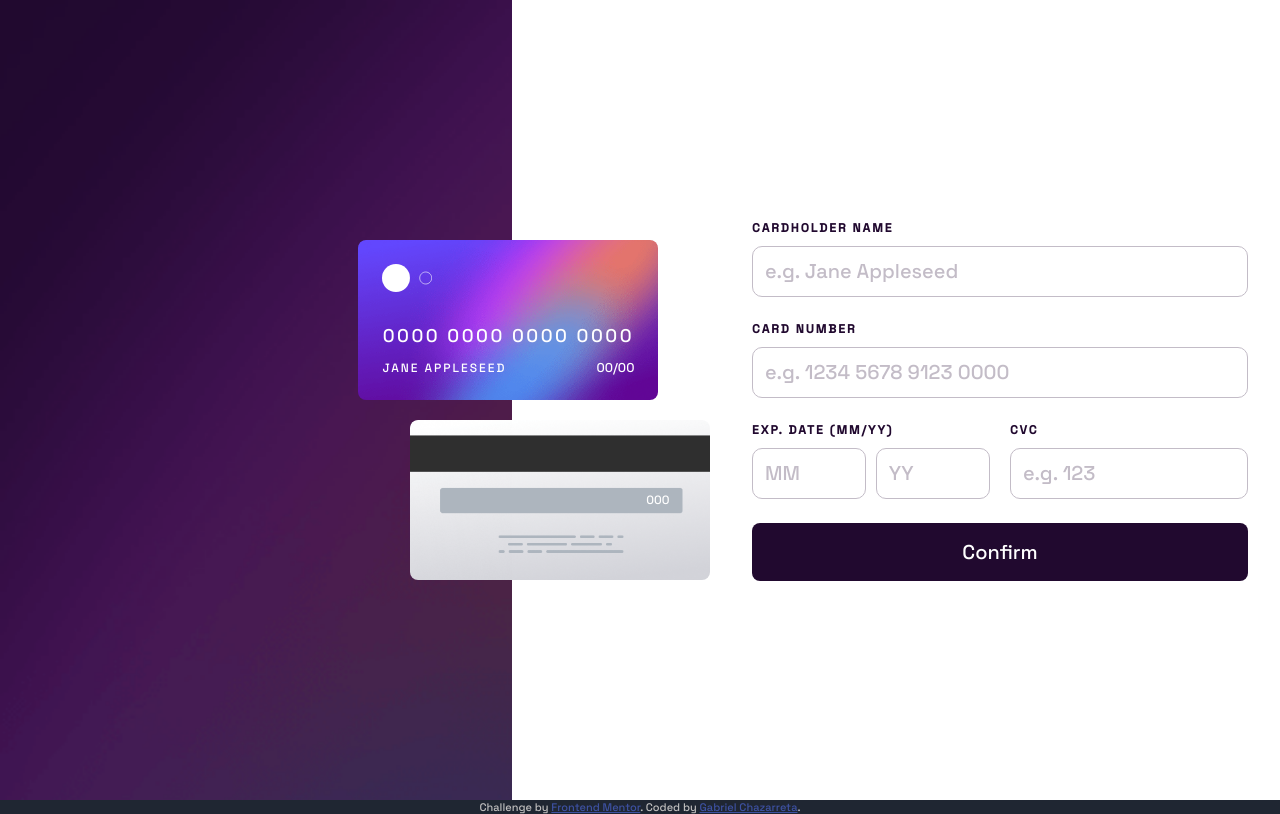
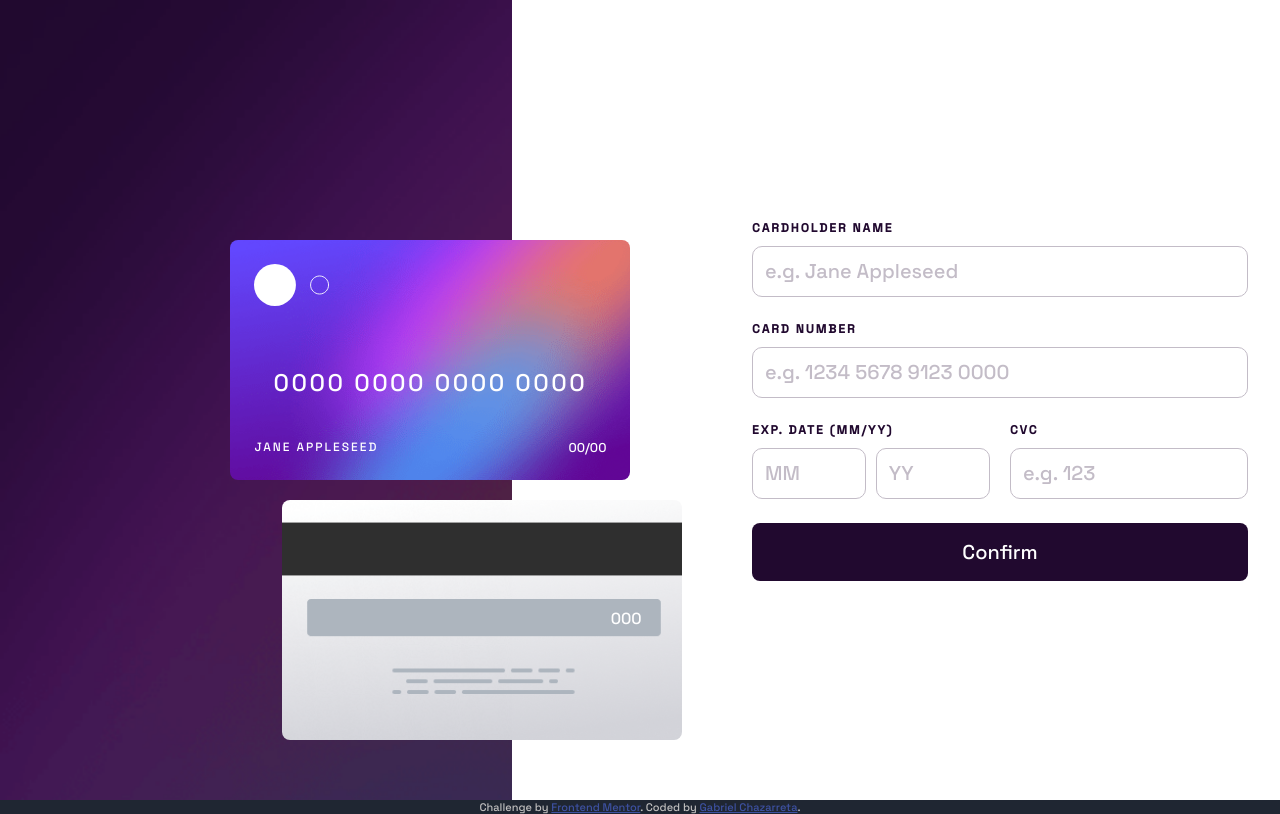
Before and after one commit to gfchaza09/interactive-card-details-form-main, a plain HTML site: page index.html in a window 1280 px wide. Drawn offline with Linux system fonts and the light colour scheme.

Commit message:
Add style for example cards on 990px devices or higher

```diff
--- a/css/style.css
+++ b/css/style.css
@@ -320,11 +320,29 @@ body {
     }
 
     .card__front {
-        left: 70%;
+        width: 400px;
+        height: 240px;
+        left: 45%;
+    }
+
+    .card__front--img {
+        width: 75px;
+    }
+
+    .card__front p {
+        font-size: 1.5rem;
     }
 
     .card__back {
-        left: 80%;
+        width: 400px;
+        height: 240px;
+        top: 500px;
+        left: 55%;
+    }
+
+    .card__back span {
+        top: 108px;
+        font-size: 1rem;
     }
 
     .container__form {
@@ -341,7 +359,8 @@ body {
 }
 
 @media screen and (min-width: 1440px) {
+
     .form, #completed {
-        padding-right: 4rem;
+        padding-right: 6rem;
     }
 }
```
